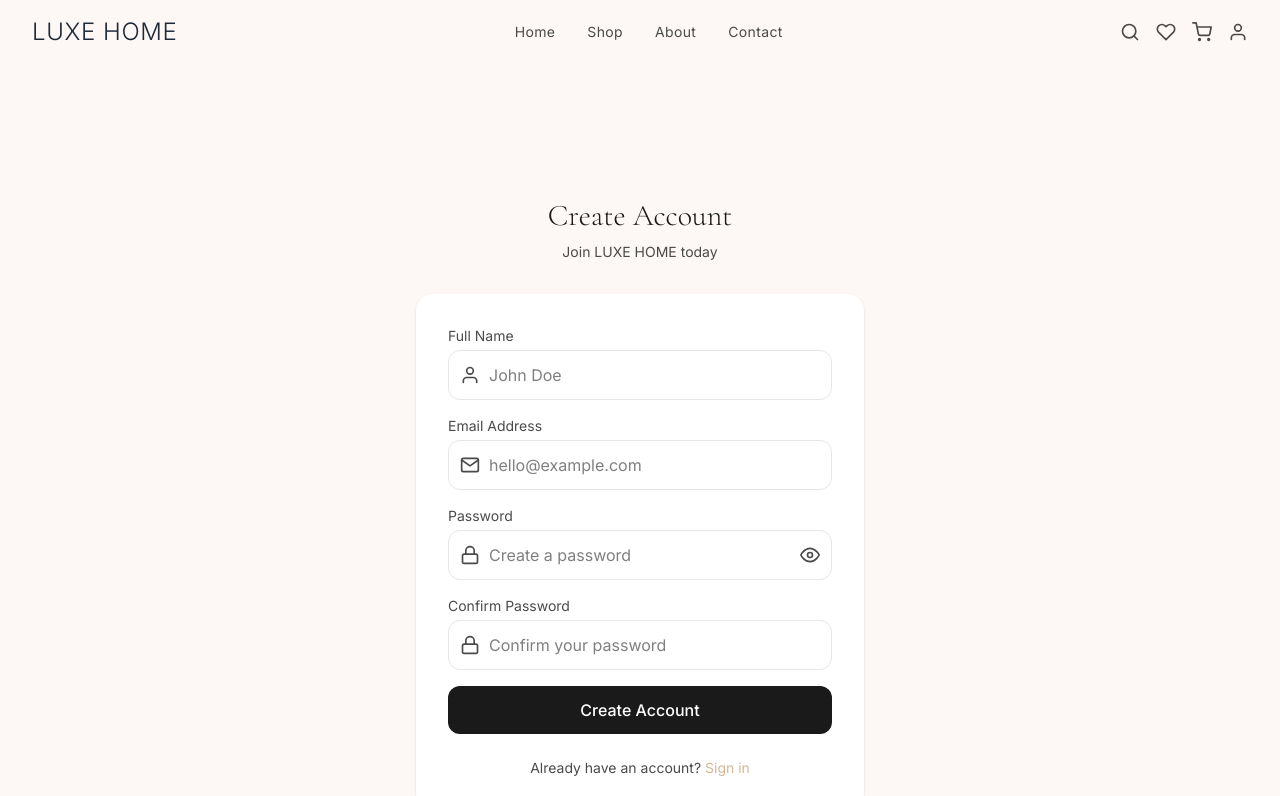
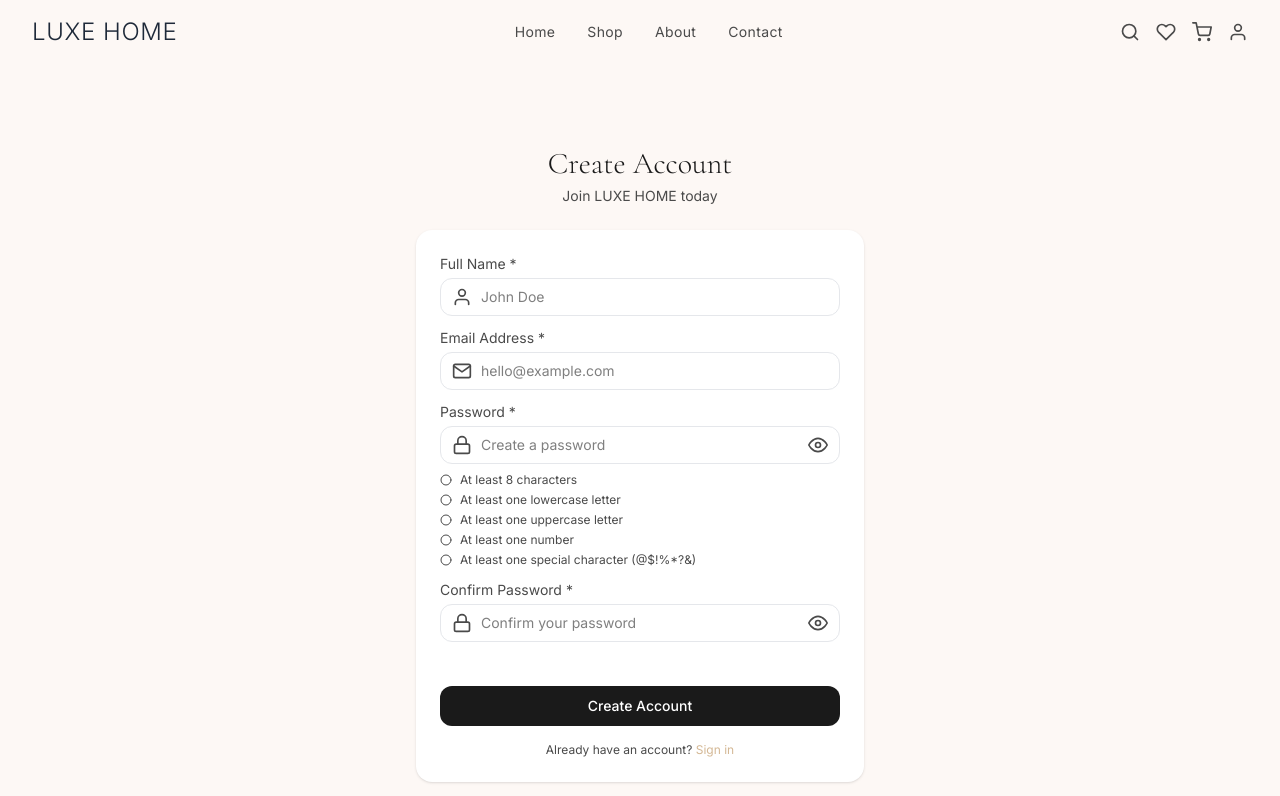
Before and after one commit to Asadniazi586/luxe-home-website, a React (Vite) app in the folder frontend/: page /register in a window 1280 px wide. Shown: the top 796 px of the page. Built offline with nearby package versions, Linux system fonts and the light colour scheme; no server answers.

Commit message:
fix changes in register

```diff
--- a/frontend/src/contexts/AuthContext.jsx
+++ b/frontend/src/contexts/AuthContext.jsx
@@ -68,8 +68,10 @@ export const AuthProvider = ({ children }) => {
   const register = async (name, email, password) => {
     try {
       const data = await authService.register({ name, email, password })
-      setUser(data)
-      toast.success('Registration successful!')
+      // REMOVE THIS LINE - Do NOT auto-login user after registration
+      // setUser(data)  // <-- COMMENT OR REMOVE THIS LINE
+
+      toast.success('Registration successful! Please login.')
       return { success: true }
     } catch (error) {
       const message = error.response?.data?.message || 'Registration failed'
--- a/frontend/src/pages/Login.jsx
+++ b/frontend/src/pages/Login.jsx
@@ -56,10 +56,10 @@ const Login = () => {
 
   // Show login form when user is NOT logged in
   return (
-    <div className="bg-cream min-h-screen flex items-center justify-center pt-0 md:pt-2">
+    <div className="bg-cream min-h-screen flex items-center justify-center">
       <div className="container mx-auto px-4">
         <div className="max-w-md mx-auto">
-          <div className="text-center mb-8">
+          <div className="text-center mb-5">
             <h1 className="text-3xl font-light text-charcoal">Welcome Back</h1>
             <p className="text-gray-500 text-sm mt-2">Sign in to your account</p>
           </div>
--- a/frontend/src/pages/Register.jsx
+++ b/frontend/src/pages/Register.jsx
@@ -1,97 +1,251 @@
-import React, { useState } from 'react'
+import React, { useState, useEffect } from 'react'
 import { Link, useNavigate } from 'react-router-dom'
 import { motion } from 'framer-motion'
-import { FiUser, FiMail, FiLock, FiEye, FiEyeOff } from 'react-icons/fi'
+import { FiUser, FiMail, FiLock, FiEye, FiEyeOff, FiCheckCircle, FiAlertCircle, FiCircle } from 'react-icons/fi'
 import { useAuth } from '../contexts/AuthContext'
+import toast from 'react-hot-toast'
 
 const Register = () => {
   const navigate = useNavigate()
   const { register } = useAuth()
   const [showPassword, setShowPassword] = useState(false)
+  const [showConfirmPassword, setShowConfirmPassword] = useState(false)
   const [formData, setFormData] = useState({
     name: '',
     email: '',
     password: '',
     confirmPassword: '',
   })
+  const [errors, setErrors] = useState({})
   const [loading, setLoading] = useState(false)
+  const [passwordMatch, setPasswordMatch] = useState(null) // null = not checked, true = match, false = no match
+
+  // Reset form when component mounts (fresh page load)
+  useEffect(() => {
+    // Clear any autofilled data
+    setFormData({
+      name: '',
+      email: '',
+      password: '',
+      confirmPassword: '',
+    })
+    setErrors({})
+    setPasswordMatch(null)
+  }, [])
+
+  // Check password match in real-time
+  useEffect(() => {
+    if (formData.confirmPassword && formData.password) {
+      if (formData.password === formData.confirmPassword) {
+        setPasswordMatch(true)
+        // Clear confirm password error if exists
+        if (errors.confirmPassword) {
+          setErrors(prev => ({ ...prev, confirmPassword: '' }))
+        }
+      } else {
+        setPasswordMatch(false)
+      }
+    } else if (formData.confirmPassword) {
+      setPasswordMatch(false)
+    } else {
+      setPasswordMatch(null)
+    }
+  }, [formData.password, formData.confirmPassword])
+
+  const validateEmail = (email) => {
+    const re = /^[^\s@]+@([^\s@.,]+\.)+[^\s@.,]{2,}$/
+    return re.test(email)
+  }
+
+  const validateForm = () => {
+    const newErrors = {}
+
+    if (!formData.name.trim()) {
+      newErrors.name = 'Full name is required'
+    } else if (formData.name.trim().length < 2) {
+      newErrors.name = 'Name must be at least 2 characters'
+    } else if (formData.name.trim().length > 50) {
+      newErrors.name = 'Name must be less than 50 characters'
+    }
+
+    if (!formData.email) {
+      newErrors.email = 'Email is required'
+    } else if (!validateEmail(formData.email)) {
+      newErrors.email = 'Please enter a valid email address'
+    }
+
+    if (!formData.password) {
+      newErrors.password = 'Password is required'
+    } else if (formData.password.length < 8) {
+      newErrors.password = 'Password must be at least 8 characters'
+    } else if (!/(?=.*[a-z])/.test(formData.password)) {
+      newErrors.password = 'Password must contain at least one lowercase letter'
+    } else if (!/(?=.*[A-Z])/.test(formData.password)) {
+      newErrors.password = 'Password must contain at least one uppercase letter'
+    } else if (!/(?=.*\d)/.test(formData.password)) {
+      newErrors.password = 'Password must contain at least one number'
+    } else if (!/(?=.*[@$!%*?&])/.test(formData.password)) {
+      newErrors.password = 'Password must contain at least one special character (@$!%*?&)'
+    }
+
+    if (!formData.confirmPassword) {
+      newErrors.confirmPassword = 'Please confirm your password'
+    } else if (formData.password !== formData.confirmPassword) {
+      newErrors.confirmPassword = 'Passwords do not match'
+    }
+
+    setErrors(newErrors)
+    return Object.keys(newErrors).length === 0
+  }
 
   const handleChange = (e) => {
-    setFormData({ ...formData, [e.target.name]: e.target.value })
+    const { name, value } = e.target
+    setFormData({ ...formData, [name]: value })
+    if (errors[name]) {
+      setErrors({ ...errors, [name]: '' })
+    }
   }
 
   const handleSubmit = async (e) => {
     e.preventDefault()
-    if (formData.password !== formData.confirmPassword) {
-      alert("Passwords don't match")
+
+    if (!validateForm()) {
       return
     }
+
     setLoading(true)
     const result = await register(formData.name, formData.email, formData.password)
-    if (result.success) {
-      navigate('/dashboard')
+
+    if (result && result.success) {
+      // Clear form after successful registration
+      setFormData({
+        name: '',
+        email: '',
+        password: '',
+        confirmPassword: '',
+      })
+      setErrors({})
+      setPasswordMatch(null)
+      navigate('/login', { replace: true })
     }
     setLoading(false)
   }
 
+  // Check password requirements
+  const hasMinLength = formData.password.length >= 8
+  const hasLowercase = /(?=.*[a-z])/.test(formData.password)
+  const hasUppercase = /(?=.*[A-Z])/.test(formData.password)
+  const hasNumber = /(?=.*\d)/.test(formData.password)
+  const hasSpecial = /(?=.*[@$!%*?&])/.test(formData.password)
+
+  // Password requirements list (always visible)
+  const passwordRequirements = [
+    { label: 'At least 8 characters', met: hasMinLength },
+    { label: 'At least one lowercase letter', met: hasLowercase },
+    { label: 'At least one uppercase letter', met: hasUppercase },
+    { label: 'At least one number', met: hasNumber },
+    { label: 'At least one special character (@$!%*?&)', met: hasSpecial },
+  ]
+
+  // Get password strength
+  const getPasswordStrength = () => {
+    const password = formData.password
+    if (!password) return { strength: 0, text: '', color: '' }
+
+    let strength = 0
+    if (hasMinLength) strength++
+    if (hasLowercase) strength++
+    if (hasUppercase) strength++
+    if (hasNumber) strength++
+    if (hasSpecial) strength++
+
+    if (strength <= 2) return { strength, text: 'Weak', color: 'text-red-500' }
+    if (strength <= 4) return { strength, text: 'Medium', color: 'text-yellow-500' }
+    return { strength, text: 'Strong', color: 'text-green-500' }
+  }
+
+  const passwordStrength = getPasswordStrength()
+
   return (
-    <div className="bg-cream min-h-screen flex items-center justify-center pt-20">
+    <div className="bg-cream min-h-screen flex items-center justify-center py-8 sm:py-12">
       <div className="container mx-auto px-4">
         <div className="max-w-md mx-auto">
-          <div className="text-center mb-8">
-            <h1 className="text-3xl font-light text-charcoal">Create Account</h1>
-            <p className="text-gray-500 text-sm mt-2">Join LUXE HOME today</p>
+          <div className="text-center mb-4 sm:mb-6">
+            <h1 className="text-2xl sm:text-3xl font-light text-charcoal">Create Account</h1>
+            <p className="text-gray-500 text-xs sm:text-sm mt-1">Join LUXE HOME today</p>
           </div>
 
           <motion.div
             initial={{ opacity: 0, y: 20 }}
             animate={{ opacity: 1, y: 0 }}
-            className="bg-white rounded-2xl shadow-sm p-8"
+            className="bg-white rounded-2xl shadow-sm p-5 sm:p-6"
           >
-            <form onSubmit={handleSubmit} className="space-y-4">
+            <form onSubmit={handleSubmit} className="space-y-3" autoComplete="off">
+              {/* Name Field */}
               <div>
-                <label className="block text-sm text-gray-600 mb-1">Full Name</label>
+                <label className="block text-sm text-gray-600 mb-1">Full Name *</label>
                 <div className="relative">
-                  <FiUser className="absolute left-3 top-1/2 -translate-y-1/2 text-gray-400 w-5 h-5" />
+                  <FiUser className="absolute left-3 top-1/2 -translate-y-1/2 text-gray-400 w-4 h-4 sm:w-5 sm:h-5" />
                   <input
                     type="text"
                     name="name"
                     value={formData.name}
                     onChange={handleChange}
+                    autoComplete="off"
                     required
-                    className="w-full pl-10 pr-4 py-3 border border-gray-200 rounded-xl focus:outline-none focus:border-warm transition"
+                    className={`w-full pl-9 sm:pl-10 pr-4 py-2 border rounded-xl focus:outline-none focus:border-warm transition text-sm ${
+                      errors.name ? 'border-red-500' : 'border-gray-200'
+                    }`}
                     placeholder="John Doe"
                   />
                 </div>
+                {errors.name && (
+                  <p className="text-red-500 text-xs mt-1 flex items-center gap-1">
+                    <FiAlertCircle className="w-3 h-3" /> {errors.name}
+                  </p>
+                )}
               </div>
 
+              {/* Email Field */}
               <div>
-                <label className="block text-sm text-gray-600 mb-1">Email Address</label>
+                <label className="block text-sm text-gray-600 mb-1">Email Address *</label>
                 <div className="relative">
-                  <FiMail className="absolute left-3 top-1/2 -translate-y-1/2 text-gray-400 w-5 h-5" />
+                  <FiMail className="absolute left-3 top-1/2 -translate-y-1/2 text-gray-400 w-4 h-4 sm:w-5 sm:h-5" />
                   <input
                     type="email"
                     name="email"
                     value={formData.email}
                     onChange={handleChange}
+                    autoComplete="off"
                     required
-                    className="w-full pl-10 pr-4 py-3 border border-gray-200 rounded-xl focus:outline-none focus:border-warm transition"
+                    className={`w-full pl-9 sm:pl-10 pr-4 py-2 border rounded-xl focus:outline-none focus:border-warm transition text-sm ${
+                      errors.email ? 'border-red-500' : 'border-gray-200'
+                    }`}
                     placeholder="hello@example.com"
                   />
                 </div>
+                {errors.email && (
+                  <p className="text-red-500 text-xs mt-1 flex items-center gap-1">
+                    <FiAlertCircle className="w-3 h-3" /> {errors.email}
+                  </p>
+                )}
               </div>
 
+              {/* Password Field */}
               <div>
-                <label className="block text-sm text-gray-600 mb-1">Password</label>
+                <label className="block text-sm text-gray-600 mb-1">Password *</label>
                 <div className="relative">
-                  <FiLock className="absolute left-3 top-1/2 -translate-y-1/2 text-gray-400 w-5 h-5" />
+                  <FiLock className="absolute left-3 top-1/2 -translate-y-1/2 text-gray-400 w-4 h-4 sm:w-5 sm:h-5" />
                   <input
                     type={showPassword ? 'text' : 'password'}
                     name="password"
                     value={formData.password}
                     onChange={handleChange}
+                    autoComplete="new-password"
                     required
-                    className="w-full pl-10 pr-12 py-3 border border-gray-200 rounded-xl focus:outline-none focus:border-warm transition"
+                    className={`w-full pl-9 sm:pl-10 pr-10 sm:pr-12 py-2 border rounded-xl focus:outline-none focus:border-warm transition text-sm ${
+                      errors.password ? 'border-red-500' : 'border-gray-200'
+                    }`}
                     placeholder="Create a password"
                   />
                   <button
@@ -99,38 +253,96 @@ const Register = () => {
                     onClick={() => setShowPassword(!showPassword)}
                     className="absolute right-3 top-1/2 -translate-y-1/2"
                   >
-                    {showPassword ? <FiEyeOff className="w-5 h-5 text-gray-400" /> : <FiEye className="w-5 h-5 text-gray-400" />}
+                    {showPassword ? <FiEyeOff className="w-4 h-4 sm:w-5 sm:h-5 text-gray-400" /> : <FiEye className="w-4 h-4 sm:w-5 sm:h-5 text-gray-400" />}
                   </button>
                 </div>
+
+
+                {/* Password requirements - Always visible, each on new line */}
+                <div className="mt-2 space-y-1">
+                  {passwordRequirements.map((req, index) => (
+                    <div key={index} className="flex items-center gap-2">
+                      {formData.password ? (
+                        req.met ? (
+                          <FiCheckCircle className="w-3 h-3 text-green-500 flex-shrink-0" />
+                        ) : (
+                          <FiCircle className="w-3 h-3 text-gray-300 flex-shrink-0" />
+                        )
+                      ) : (
+                        <FiCircle className="w-3 h-3 text-gray-300 flex-shrink-0" />
+                      )}
+                      <span className={`text-xs ${formData.password && req.met ? 'text-green-600' : 'text-gray-500'}`}>
+                        {req.label}
+                      </span>
+                    </div>
+                  ))}
+                </div>
+
+                {errors.password && (
+                  <p className="text-red-500 text-xs mt-1 flex items-center gap-1">
+                    <FiAlertCircle className="w-3 h-3" /> {errors.password}
+                  </p>
+                )}
               </div>
 
+              {/* Confirm Password Field */}
               <div>
-                <label className="block text-sm text-gray-600 mb-1">Confirm Password</label>
+                <label className="block text-sm text-gray-600 mb-1">Confirm Password *</label>
                 <div className="relative">
-                  <FiLock className="absolute left-3 top-1/2 -translate-y-1/2 text-gray-400 w-5 h-5" />
+                  <FiLock className="absolute left-3 top-1/2 -translate-y-1/2 text-gray-400 w-4 h-4 sm:w-5 sm:h-5" />
                   <input
-                    type={showPassword ? 'text' : 'password'}
+                    type={showConfirmPassword ? 'text' : 'password'}
                     name="confirmPassword"
                     value={formData.confirmPassword}
                     onChange={handleChange}
+                    autoComplete="new-password"
                     required
-                    className="w-full pl-10 pr-4 py-3 border border-gray-200 rounded-xl focus:outline-none focus:border-warm transition"
+                    className={`w-full pl-9 sm:pl-10 pr-10 sm:pr-12 py-2 border rounded-xl focus:outline-none focus:border-warm transition text-sm ${
+                      errors.confirmPassword ? 'border-red-500' : 'border-gray-200'
+                    }`}
                     placeholder="Confirm your password"
                   />
+                  <button
+                    type="button"
+                    onClick={() => setShowConfirmPassword(!showConfirmPassword)}
+                    className="absolute right-3 top-1/2 -translate-y-1/2"
+                  >
+                    {showConfirmPassword ? <FiEyeOff className="w-4 h-4 sm:w-5 sm:h-5 text-gray-400" /> : <FiEye className="w-4 h-4 sm:w-5 sm:h-5 text-gray-400" />}
+                  </button>
+                </div>
+
+                {/* Real-time password match validation - fixed height to prevent layout shift */}
+                <div className="mt-1 h-5">
+                  {formData.confirmPassword && !errors.confirmPassword && (
+                    passwordMatch === true ? (
+                      <p className="text-green-500 text-xs flex items-center gap-1">
+                        <FiCheckCircle className="w-3 h-3" /> Passwords match
+                      </p>
+                    ) : passwordMatch === false && (
+                      <p className="text-red-500 text-xs flex items-center gap-1">
+                        <FiAlertCircle className="w-3 h-3" /> Passwords do not match
+                      </p>
+                    )
+                  )}
+                  {errors.confirmPassword && (
+                    <p className="text-red-500 text-xs flex items-center gap-1">
+                      <FiAlertCircle className="w-3 h-3" /> {errors.confirmPassword}
+                    </p>
+                  )}
                 </div>
               </div>
 
               <button
                 type="submit"
                 disabled={loading}
-                className="w-full bg-charcoal text-white py-3 rounded-xl font-medium hover:bg-charcoal-light transition disabled:opacity-50"
+                className="w-full bg-charcoal text-white py-2.5 rounded-xl font-medium hover:bg-charcoal-light transition disabled:opacity-50 mt-2 text-sm"
               >
                 {loading ? 'Creating account...' : 'Create Account'}
               </button>
             </form>
 
-            <div className="mt-6 text-center">
-              <p className="text-sm text-gray-500">
+            <div className="mt-4 text-center">
+              <p className="text-xs text-gray-500">
                 Already have an account?{' '}
                 <Link to="/login" className="text-warm hover:underline">
                   Sign in
```
